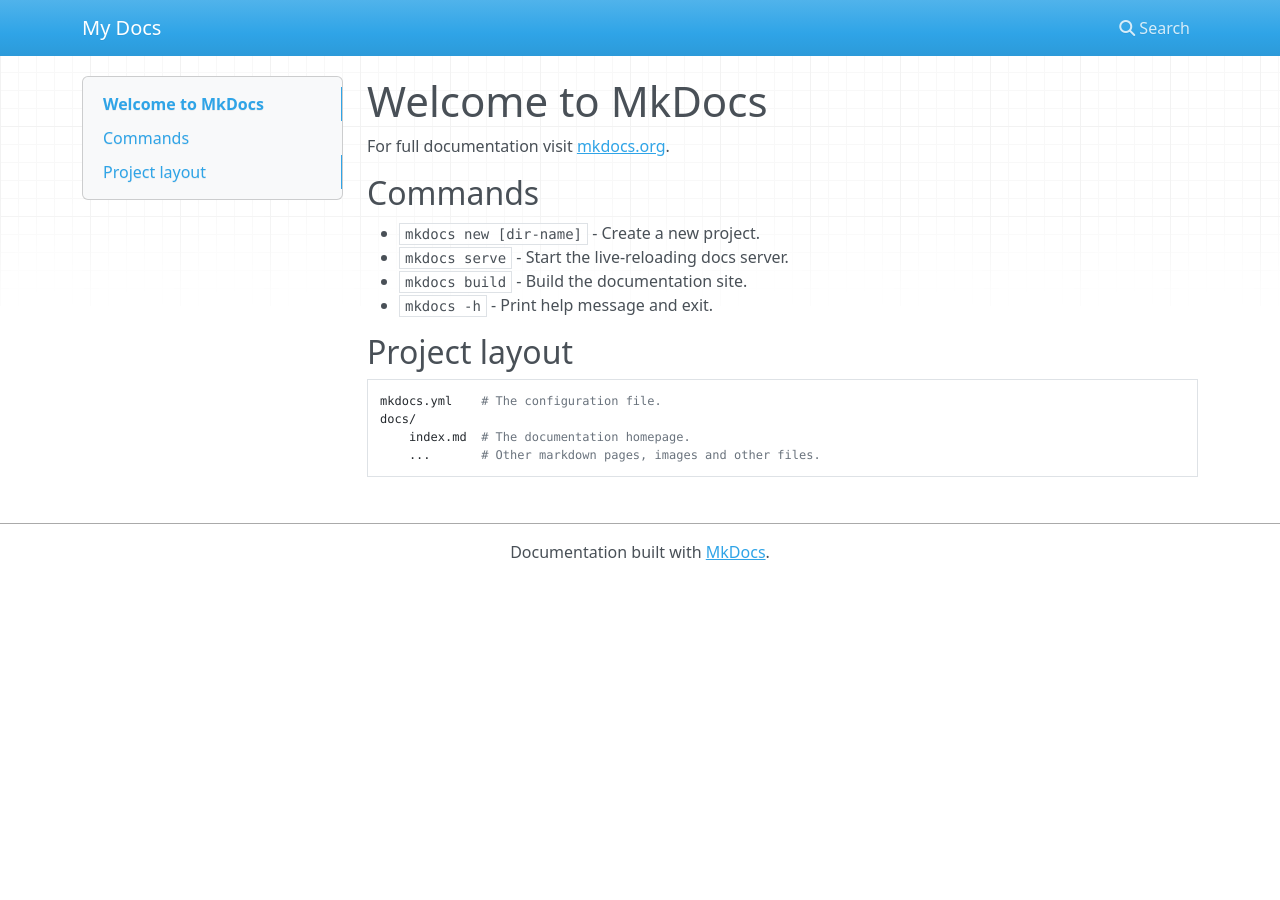
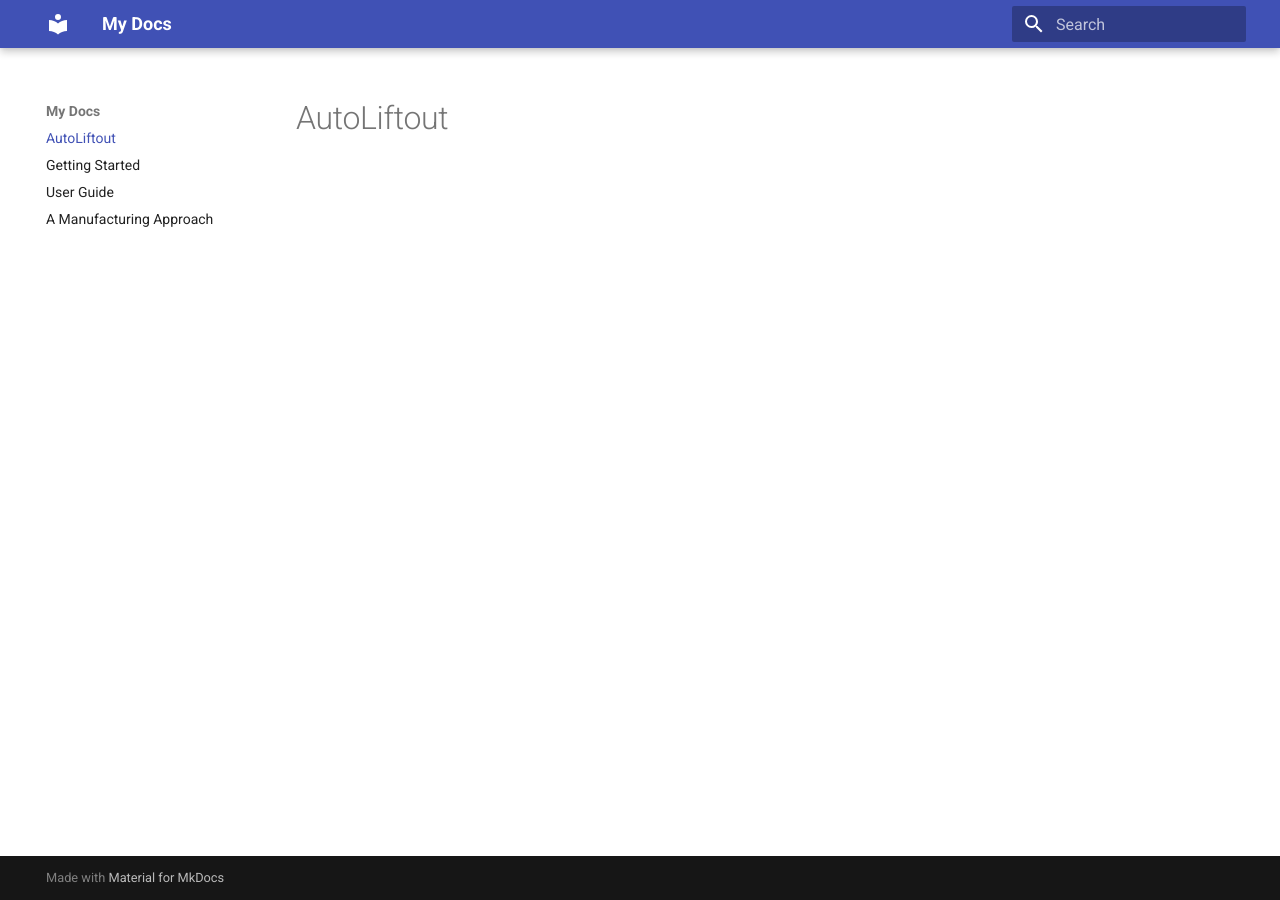
Before and after one commit to Phaips/autoliftout, an MkDocs documentation site: the page built from docs/index.md, in a window 1280 px wide. Built offline with MkDocs 1.6.1 and Material for MkDocs 9.7.7, drawn with Linux system fonts in a browser that asks for light colours; nearby versions of some CDN libraries.

Commit message:
[DOCS] update docs site / stats

```diff
--- /dev/null
+++ b/docs/Manufacturing.md
@@ -0,0 +1 @@
+# A Manufacturing Approach
--- a/docs/index.md
+++ b/docs/index.md
@@ -1,17 +1 @@
-# Welcome to MkDocs
-
-For full documentation visit [mkdocs.org](https://www.mkdocs.org).
-
-## Commands
-
-* `mkdocs new [dir-name]` - Create a new project.
-* `mkdocs serve` - Start the live-reloading docs server.
-* `mkdocs build` - Build the documentation site.
-* `mkdocs -h` - Print help message and exit.
-
-## Project layout
-
-    mkdocs.yml    # The configuration file.
-    docs/
-        index.md  # The documentation homepage.
-        ...       # Other markdown pages, images and other files.
+# AutoLiftout
--- a/mkdocs.yml
+++ b/mkdocs.yml
@@ -1 +1,10 @@
 site_name: My Docs
+
+theme:
+  name: material
+
+nav:
+  - index.md
+  - started.md
+  - UserGuide.md
+  - Manufacturing.md
```
Also changed, not shown: README.md (+4 -2 lines), docs/UserGuide.md (renamed from UserGuide.md, +60 -50 lines), docs/started.md (added, +96 -0 lines), docs/img/stats/stats_ui.png (added), 2 other files.
